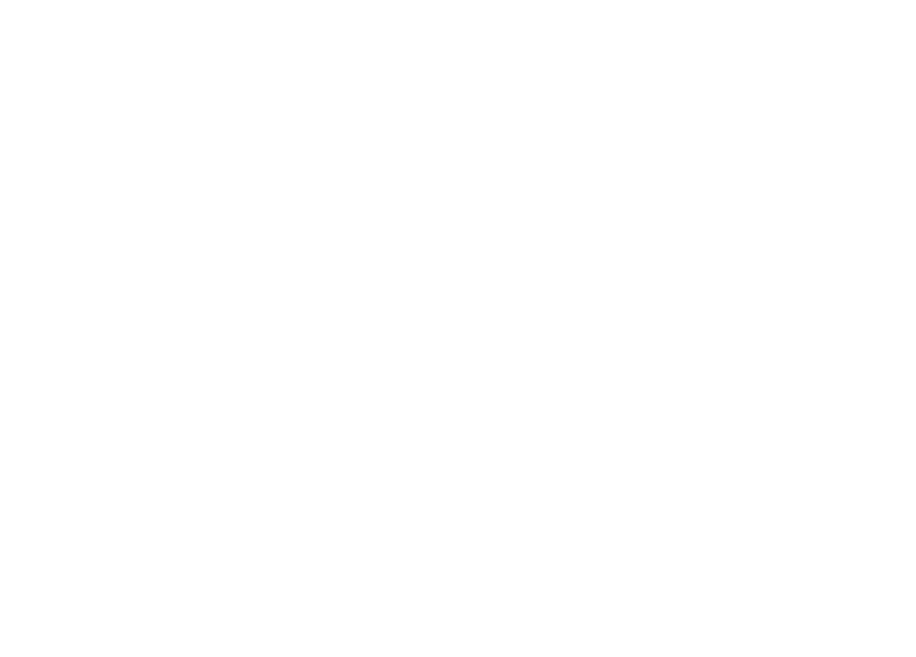
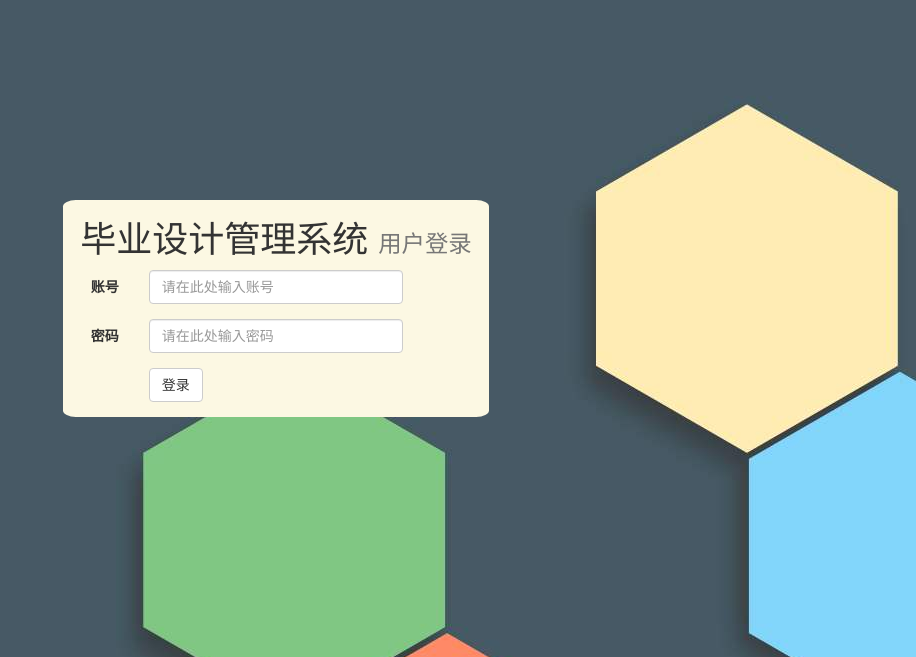
Before and after one commit to pi12138/GDMS, a Django app: page / in a window 1280 px wide. Before the commit the part shown is empty. Shown: the top 657 px of the page, without its empty margins (364-1280 px from the left). Run offline with Django 3.2, Linux system fonts and the light colour scheme.

Commit message:
add login.html

```diff
--- a/GDMS/settings.py
+++ b/GDMS/settings.py
@@ -132,6 +132,7 @@
 # https://docs.djangoproject.com/en/2.2/howto/static-files/
 
 STATIC_URL = '/static/'
+STATICFILES_DIRS = (os.path.join(BASE_DIR, 'static'))
 
 # drf
 REST_FRAMEWORK = {
--- a/login/templates/login.html
+++ b/login/templates/login.html
@@ -5,9 +5,40 @@
     <meta name="viewport"
           content="width=device-width, user-scalable=no, initial-scale=1.0, maximum-scale=1.0, minimum-scale=1.0">
     <meta http-equiv="X-UA-Compatible" content="ie=edge">
-    <title>Login</title>
+    <title>登录 | 毕业设计管理系统</title>
+    <link rel="stylesheet" href="../../static/css/login.css">
+    <!-- 最新版本的 Bootstrap 核心 CSS 文件 -->
+    <link rel="stylesheet" href="https://cdn.jsdelivr.net/npm/bootstrap@3.3.7/dist/css/bootstrap.min.css" integrity="sha384-BVYiiSIFeK1dGmJRAkycuHAHRg32OmUcww7on3RYdg4Va+PmSTsz/K68vbdEjh4u" crossorigin="anonymous">
 </head>
 <body>
+    <div class="contaier">
+            <div class="col-md-4 col-md-offset-4 bg-warning" id="login_div">
+                <h1 class="text-center">毕业设计管理系统 <small>用户登录</small></h1>
+                <form class="form-horizontal" action="" method="POST">
+                    <div class="form-group">
+                      <label for="inputEmail3" class="col-md-2 control-label">账号</label>
+                      <div class="col-md-8">
+                        <input type="email" class="form-control" id="inputEmail3" placeholder="请在此处输入账号">
 
+                    </div>
+                      <div class="col-md-2"></div>
+                    </div>
+                    <div class="form-group">
+                      <label for="inputPassword3" class="col-md-2 control-label">密码</label>
+                      <div class="col-md-8">
+                        <input type="password" class="form-control" id="inputPassword3" placeholder="请在此处输入密码">
+                      </div>
+                      <div class="col-md-2"></div>
+                    </div>
+
+                    <div class="form-group">
+                      <div class="col-sm-offset-2 col-sm-10">
+                        <input type="submit" class="btn btn-default" value="登录">
+                      </div>
+                    </div>
+                  </form>
+            </div>
+
+    </div>
 </body>
 </html>
--- /dev/null
+++ b/static/css/login.css
@@ -0,0 +1,9 @@
+html {
+    background-image: url('../images/login_background.jpg');
+}
+
+#login_div {
+    position: relative;
+    top: 200px;
+    border-radius: 3%;
+}
```
Also changed, not shown: static/images/login_background.jpg (added).
